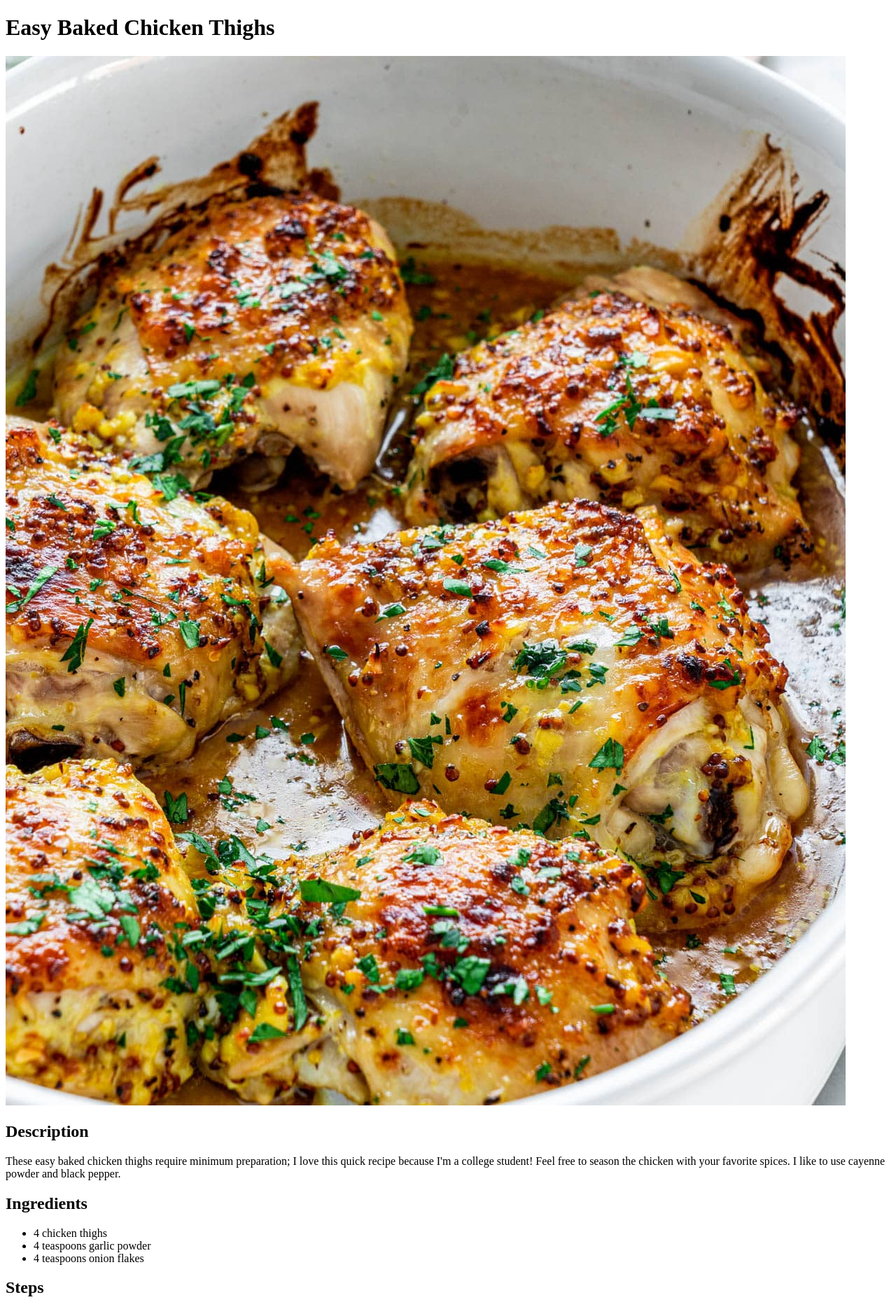
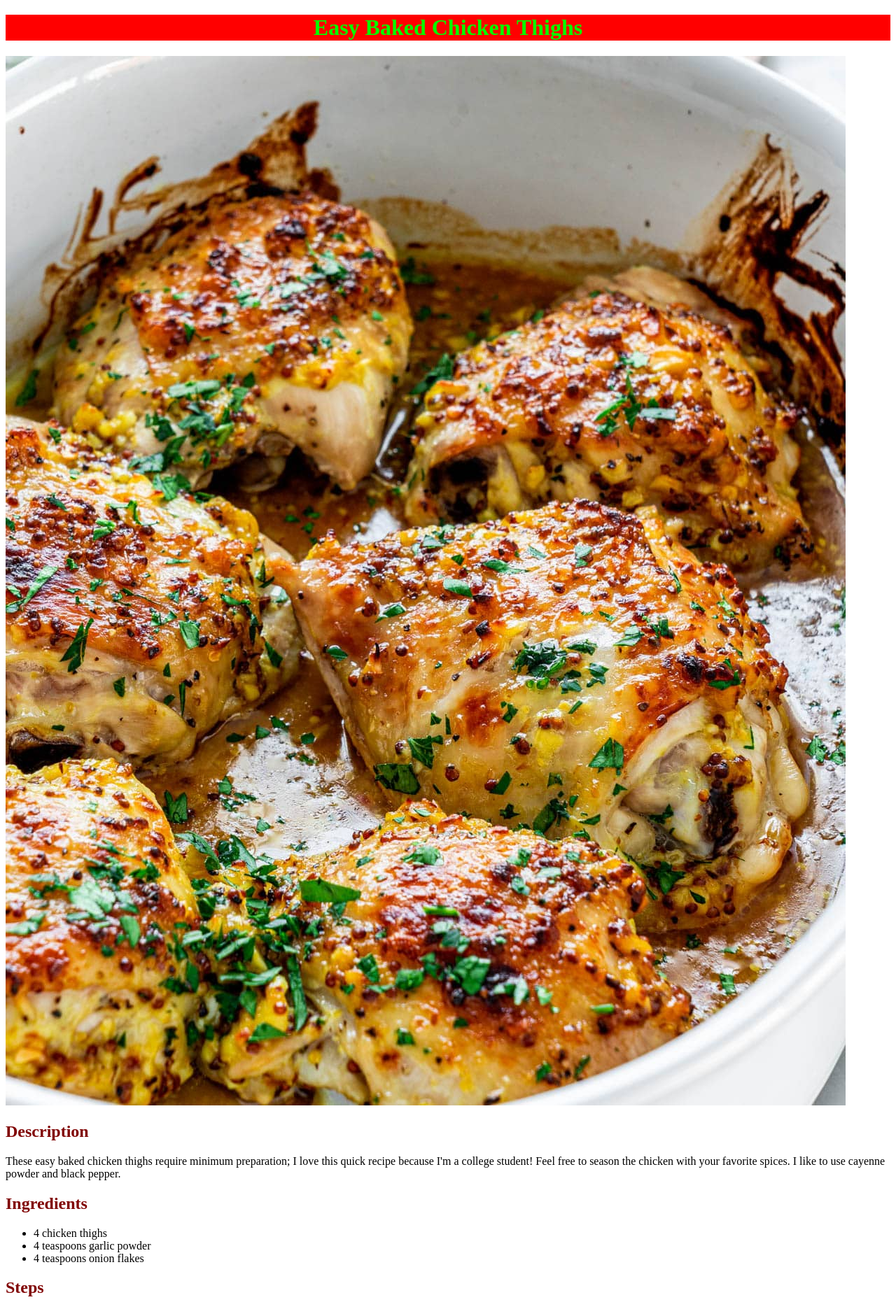
Before and after one commit to kzhng/odin-recipes, a plain HTML site: page recipes/chicken-thighs.html in a window 1280 px wide. Shown: the top 1871 px of the page at 70% size. Drawn offline with Linux system fonts and the light colour scheme.

Commit message:
Add basic CSS styles to HTML

```diff
--- /dev/null
+++ b/css/styles.css
@@ -0,0 +1,13 @@
+body {
+    font-family: "Times New Roman", Verdana, serif;
+}
+
+.main-head {
+    color: rgb(0,255,0);
+    background-color: #ff0000;
+    text-align: center;
+}
+
+.sub-head {
+    color:maroon;
+}
--- a/recipes/chicken-thighs.html
+++ b/recipes/chicken-thighs.html
@@ -4,20 +4,21 @@
     <meta charset="UTF-8">
     <meta http-equiv="X-UA-Compatible" content="IE=edge">
     <meta name="viewport" content="width=device-width, initial-scale=1.0">
+    <link rel="stylesheet" href="../css/styles.css">
     <title>Easy Baked Chicken Thighs</title>
 </head>
 <body>
-    <h1>Easy Baked Chicken Thighs</h1>
+    <h1 class="main-head">Easy Baked Chicken Thighs</h1>
     <img src="../img/chicken-thighs.jpg" alt="lovely oven baked chicken thighs">
-    <h2>Description</h2>
+    <h2 class="sub-head">Description</h2>
     <p>These easy baked chicken thighs require minimum preparation; I love this quick recipe because I'm a college student! Feel free to season the chicken with your favorite spices. I like to use cayenne powder and black pepper.</p>
-    <h2>Ingredients</h2>
+    <h2 class="sub-head">Ingredients</h2>
     <ul>
         <li>4 chicken thighs</li>
         <li>4 teaspoons garlic powder</li>
         <li>4 teaspoons onion flakes</li>
     </ul>
-    <h2>Steps</h2>
+    <h2 class="sub-head">Steps</h2>
     <ol>
         <li>Preheat the oven to 375 degrees F (190 degrees C).</li>
         <li>Place chicken thighs in a baking dish; season both sides with garlic powder and onion flakes.</li>
```
Also changed, not shown: index.html (+2 -1 lines), recipes/lasange.html (+5 -4 lines).
